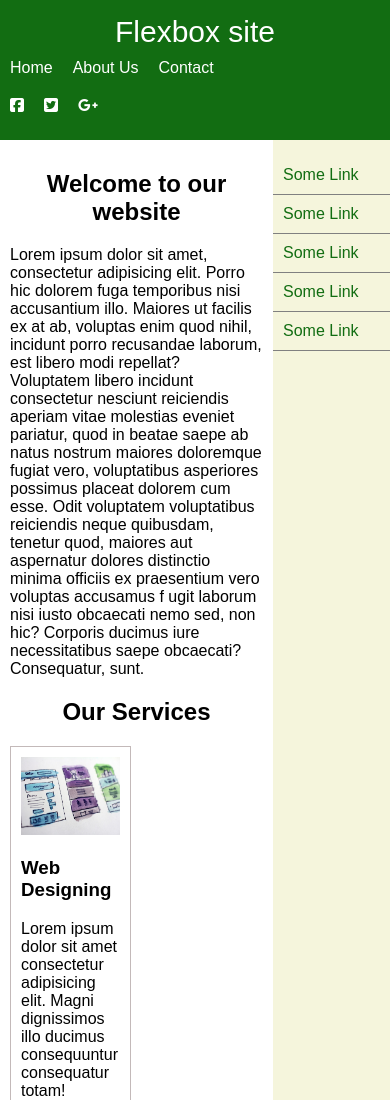
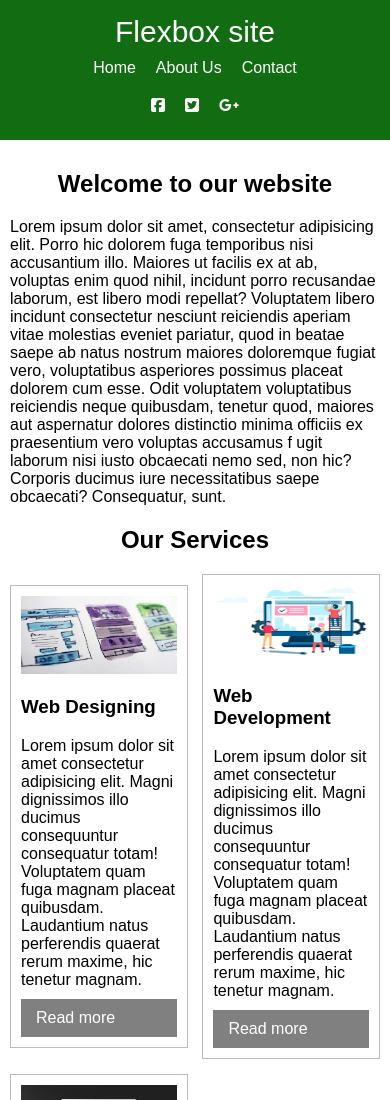
Before and after one commit to Shanib-burney/Flexsite, a plain HTML site: page index.html in a window 390 px wide. Shown: the top 1100 px of the page. Drawn offline with Linux system fonts and the light colour scheme.

Commit message:
changes to style.css

```diff
--- a/style.css
+++ b/style.css
@@ -139,7 +139,15 @@ footer{
    .service-container{
        align-items: center;
    }
+
+   #menu,#social-links{
+
+    margin: 0 auto;
+   }
    h2{
        text-align: center;
    }
+   main{
+       flex-direction: column;
+   }
 }
```
